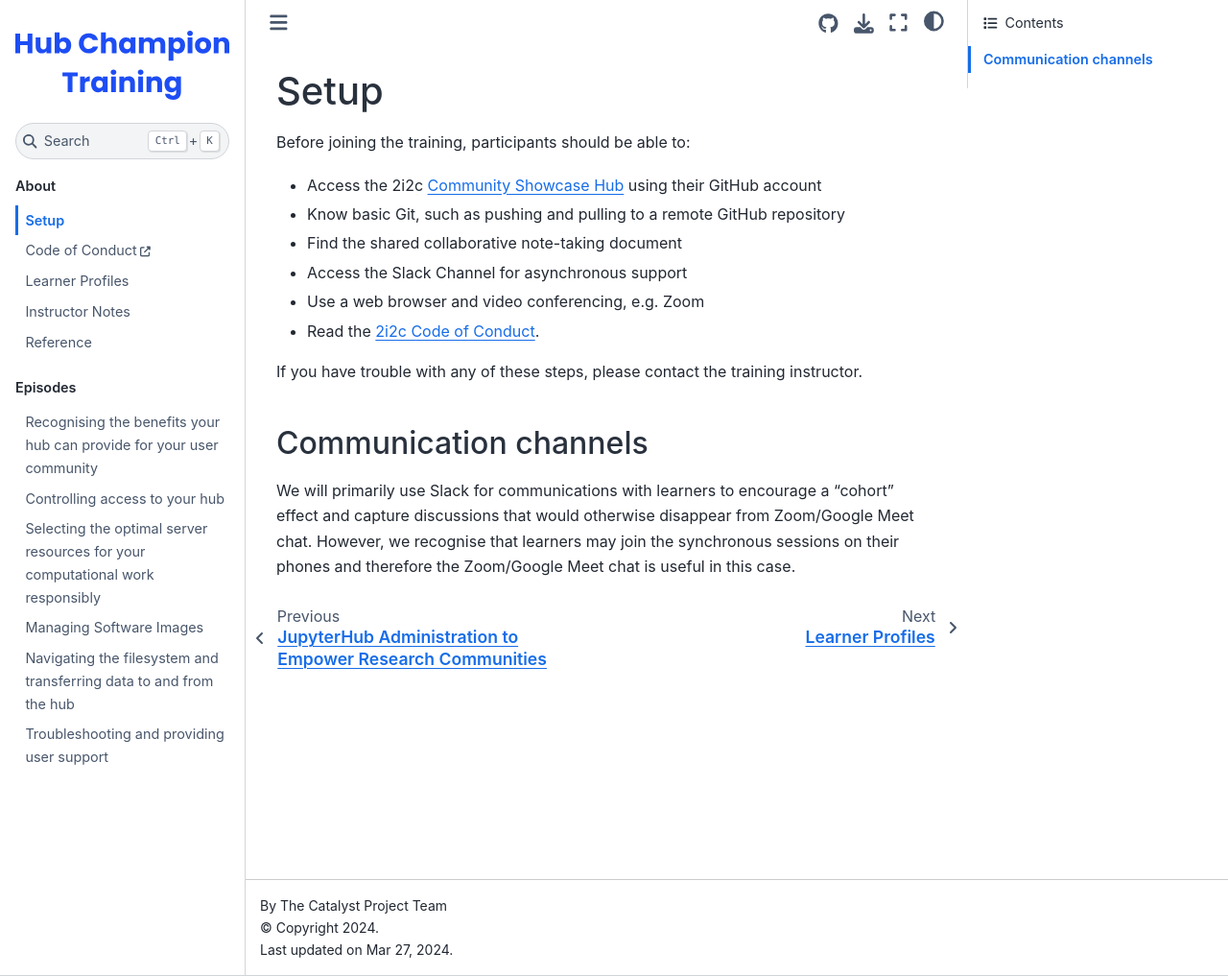
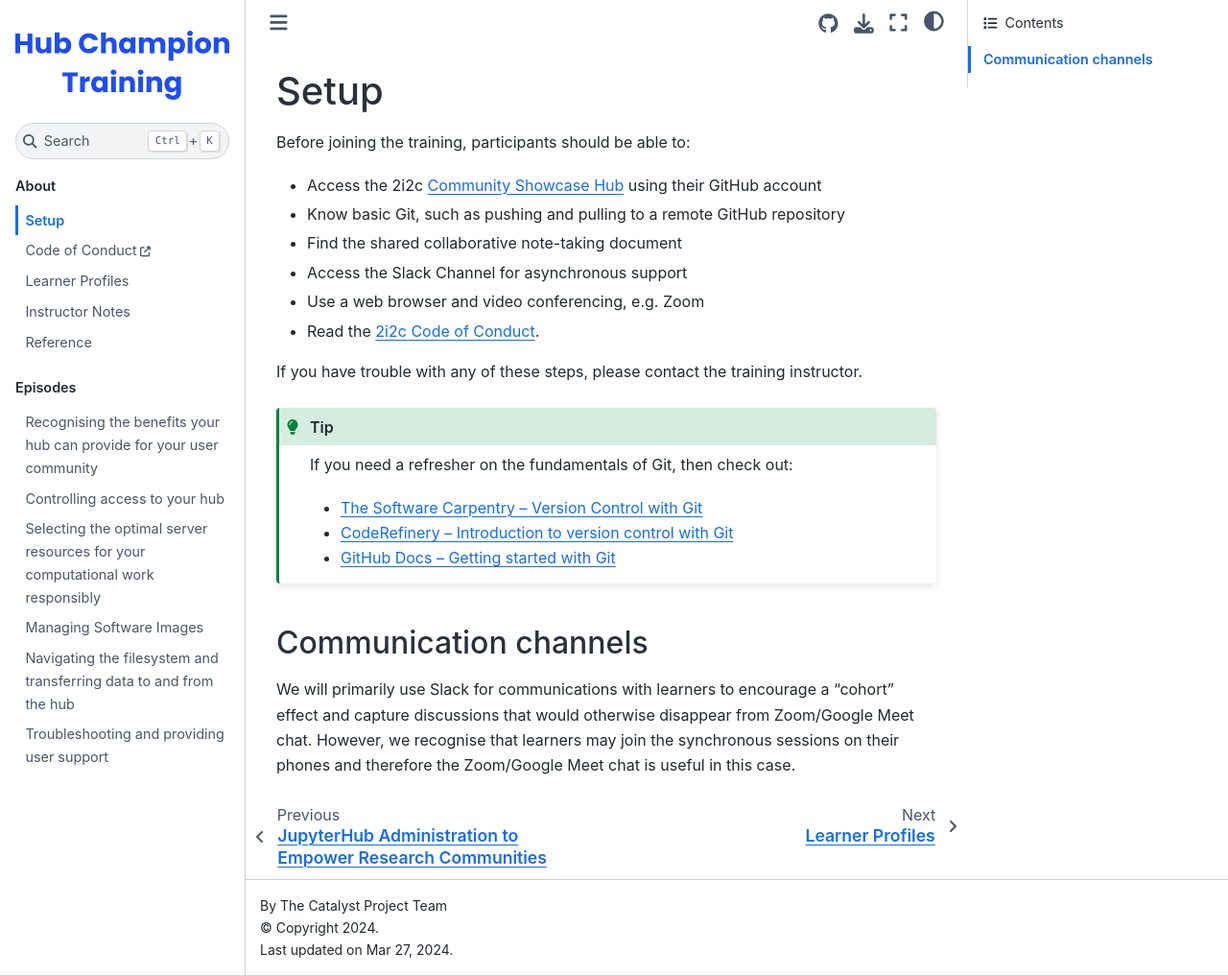
Before and after one commit to czi-catalystproject/hub-champion-training, a Jupyter Book: the page built from learners/setup.md, in a window 1280 px wide and 1017 px high. Shown: the whole window at 96% size. Built offline with Jupyter Book 1.0.4 settings and Sphinx 7.4.7 and the Sphinx Book theme 1.1.4, drawn with Linux system fonts in a browser that asks for light colours.

Commit message:
Update with links to other Git resources

```diff
--- a/learners/setup.md
+++ b/learners/setup.md
@@ -13,6 +13,14 @@ Before joining the training, participants should be able to:
 
 If you have trouble with any of these steps, please contact the training instructor.
 
+:::{tip}
+If you need a refresher on the fundamentals of Git, then check out:
+
+- [The Software Carpentry – Version Control with Git](https://swcarpentry.github.io/git-novice/)
+- [CodeRefinery – Introduction to version control with Git](https://coderefinery.github.io/git-intro/)
+- [GitHub Docs – Getting started with Git](https://docs.github.com/en/get-started/getting-started-with-git)
+:::
+
 ## Communication channels
 
 We will primarily use Slack for communications with learners to encourage a "cohort" effect and capture discussions that would otherwise disappear from Zoom/Google Meet chat. However, we recognise that learners may join the synchronous sessions on their phones and therefore the Zoom/Google Meet chat is useful in this case.
```
